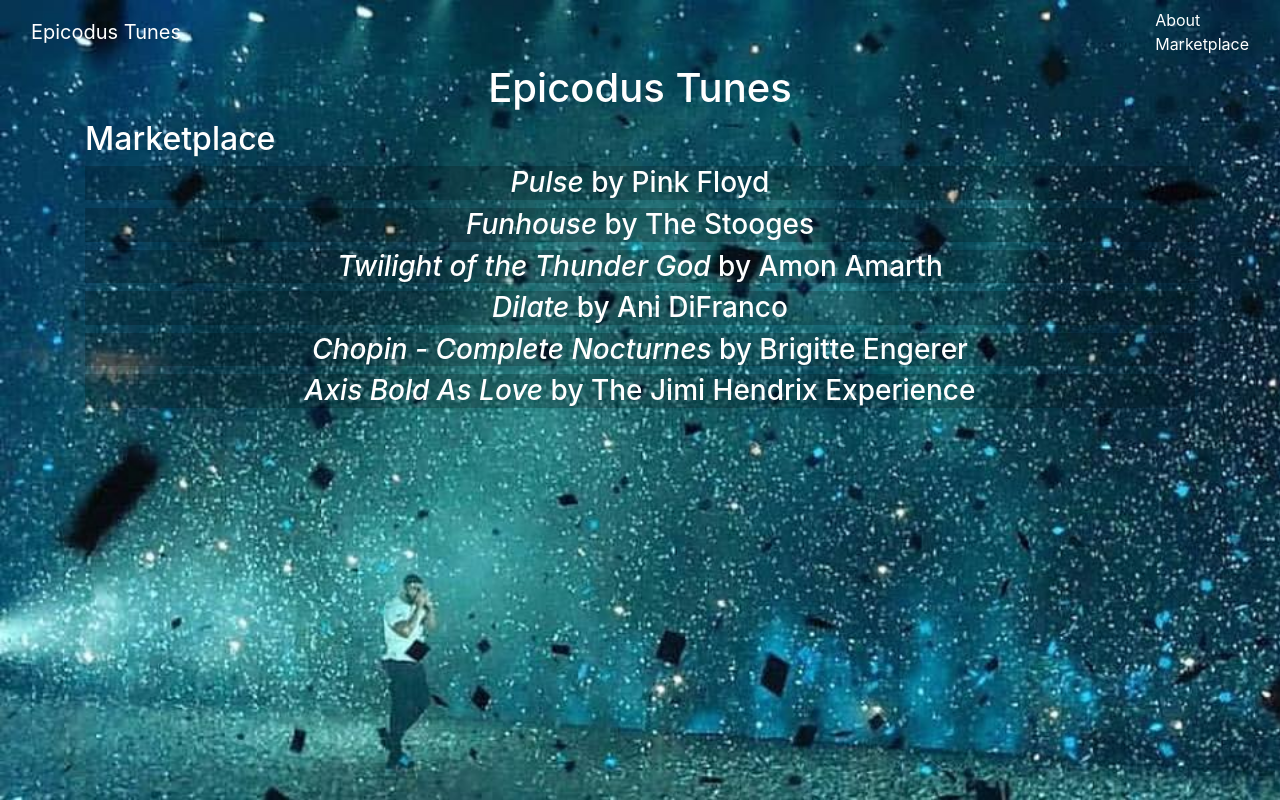
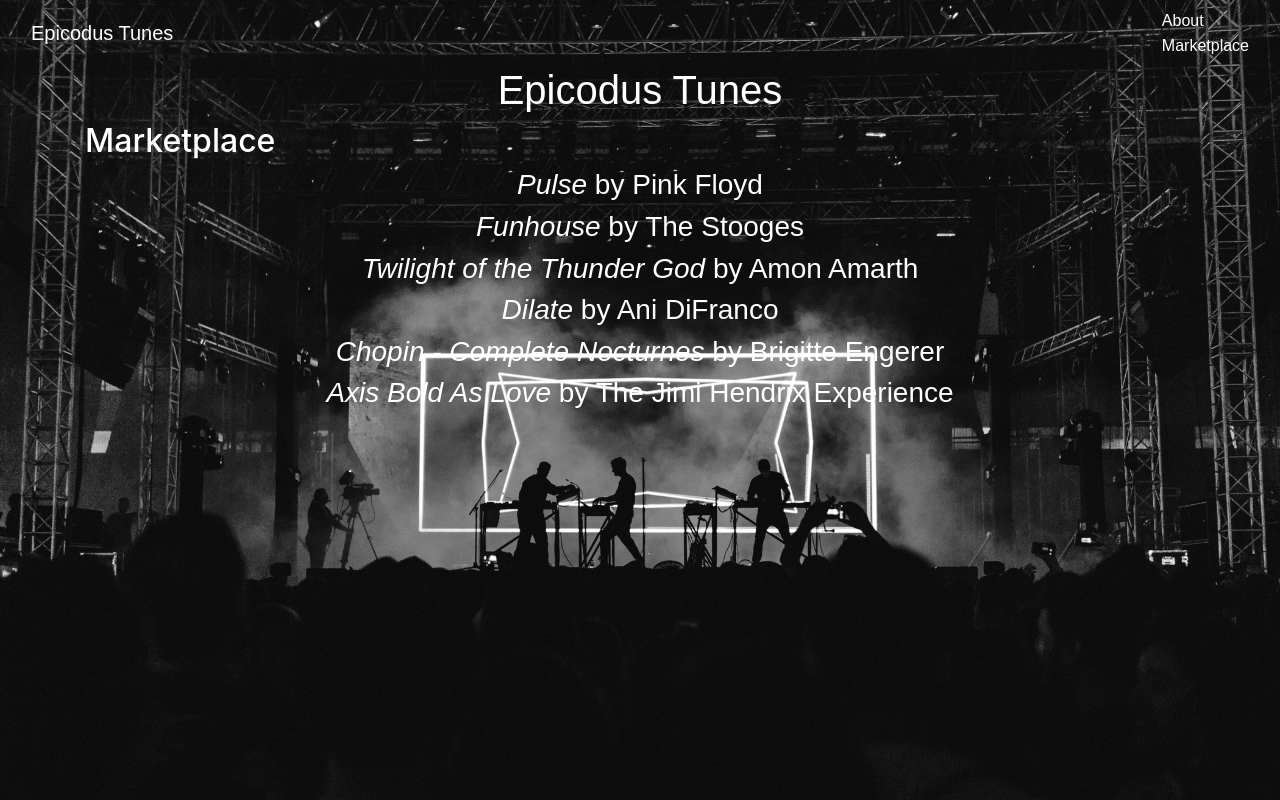
Before and after one commit to ldam77/Marketplace, an Angular app: page /marketplace in a window 1280 px wide. Built offline with nearby package versions, Linux system fonts and the light colour scheme.

Commit message:
Revise picture.

```diff
--- a/src/app/album-detail/album-detail.component.css
+++ b/src/app/album-detail/album-detail.component.css
@@ -1,3 +1,4 @@
 h2 {
   color: #FFF;
+  font-family: sans-serif;
 }
--- a/src/app/app.component.css
+++ b/src/app/app.component.css
@@ -4,9 +4,11 @@
 
 a {
   color: #FFF;
+  font-family: sans-serif;
 }
 
 h1 {
   color: #FFF;
   text-align: center;
+  font-family: sans-serif;
 }
--- a/src/app/marketplace/marketplace.component.css
+++ b/src/app/marketplace/marketplace.component.css
@@ -6,5 +6,5 @@
   color: #FFF;
   text-align: center;
   border: #FFF;
-  background-color: rgba(0, 0, 0, 0.2);
+  font-family: sans-serif;
 }
--- a/src/styles.css
+++ b/src/styles.css
@@ -4,4 +4,5 @@
   width: 100%;
   background-size: cover;
   background-attachment: fixed;
+  font-family: sans-serif;
 }
```
Also changed, not shown: src/assets/img/stage.jpg.
